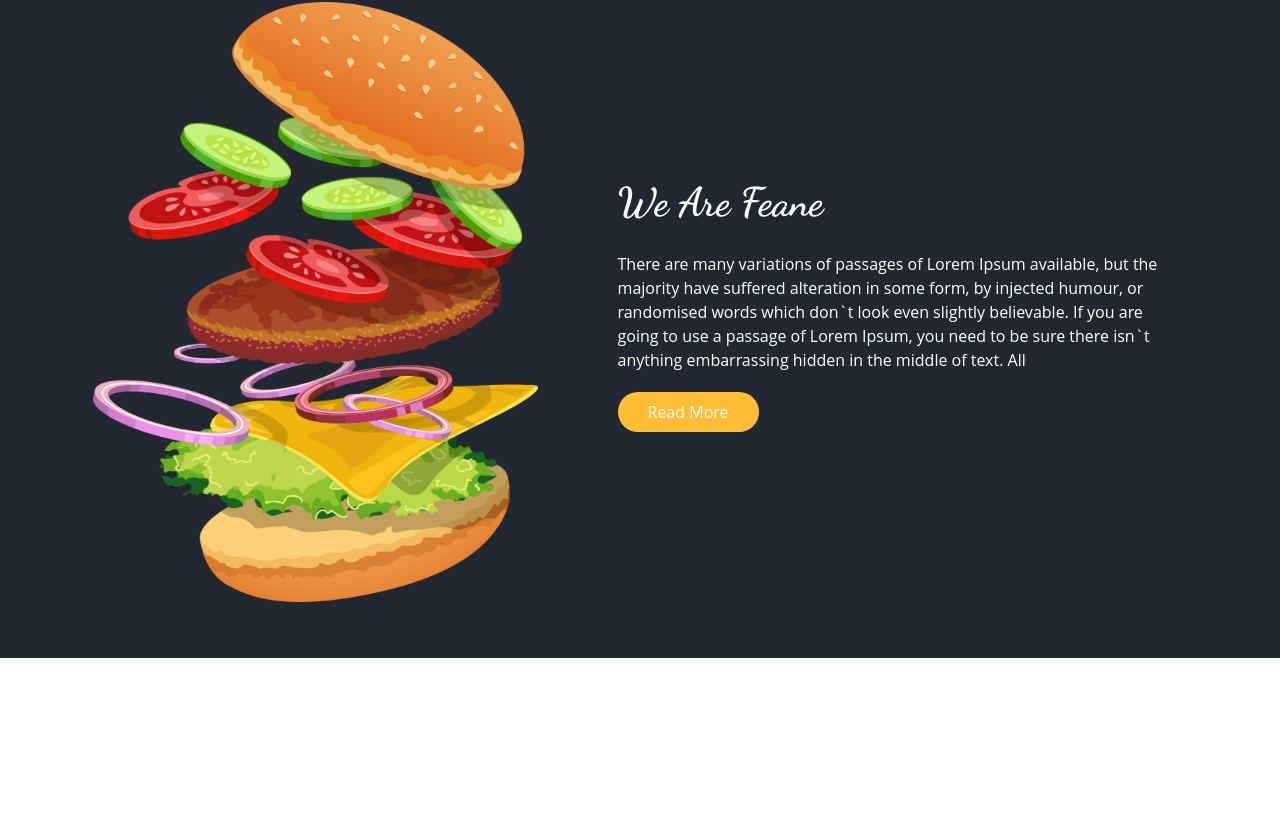
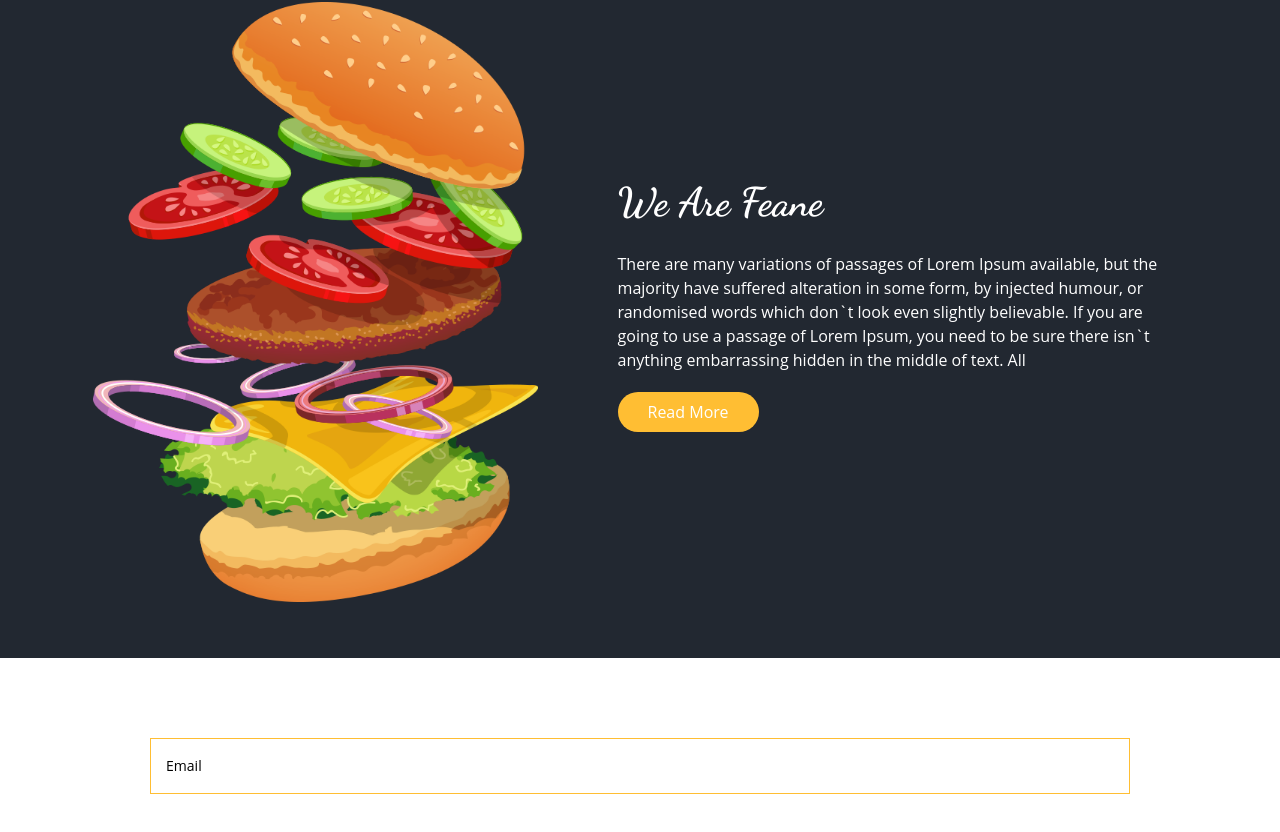
Before and after one commit to ilkeasagicayir/food-ordering, a Next.js app: page / in a window 1280 px wide. Shown: the part 1878-2710 px from the top of the page. Before the commit the page ends 2536 px from the top, so only its background shows below. Built offline with nearby package versions, Linux system fonts and the light colour scheme.

Commit message:
Input component

```diff
--- /dev/null
+++ b/components/form/Input.jsx
@@ -0,0 +1,18 @@
+const Input = () => {
+  return (
+    <div className="w-full">
+      <label className="relative block cursor-text w-full">
+        <input
+          type="text"
+          className="h-14 w-full border border-primary outline-none px-4 peer pt-2"
+          required
+        />
+        <span className="absolute top-0 left-0 px-4 text-sm flex items-center h-full peer-focus:h-7 peer-focus:text-xs peer-valid:h-7 peer-valid:text-xs transition-all">
+          Email
+        </span>
+      </label>
+    </div>
+  );
+};
+
+export default Input;
--- a/pages/index.jsx
+++ b/pages/index.jsx
@@ -1,4 +1,5 @@
 import Head from 'next/head'
+import Input from '../components/form/Input'
 import Header from '../components/layout/Header'
 import Home from "./home"
 
@@ -16,6 +17,9 @@
       <Header>
       </Header>
       <Home/>
+      <div className="p-20 container mx-auto">
+        <Input/>
+      </div>
     </div>
   )
 }
```
